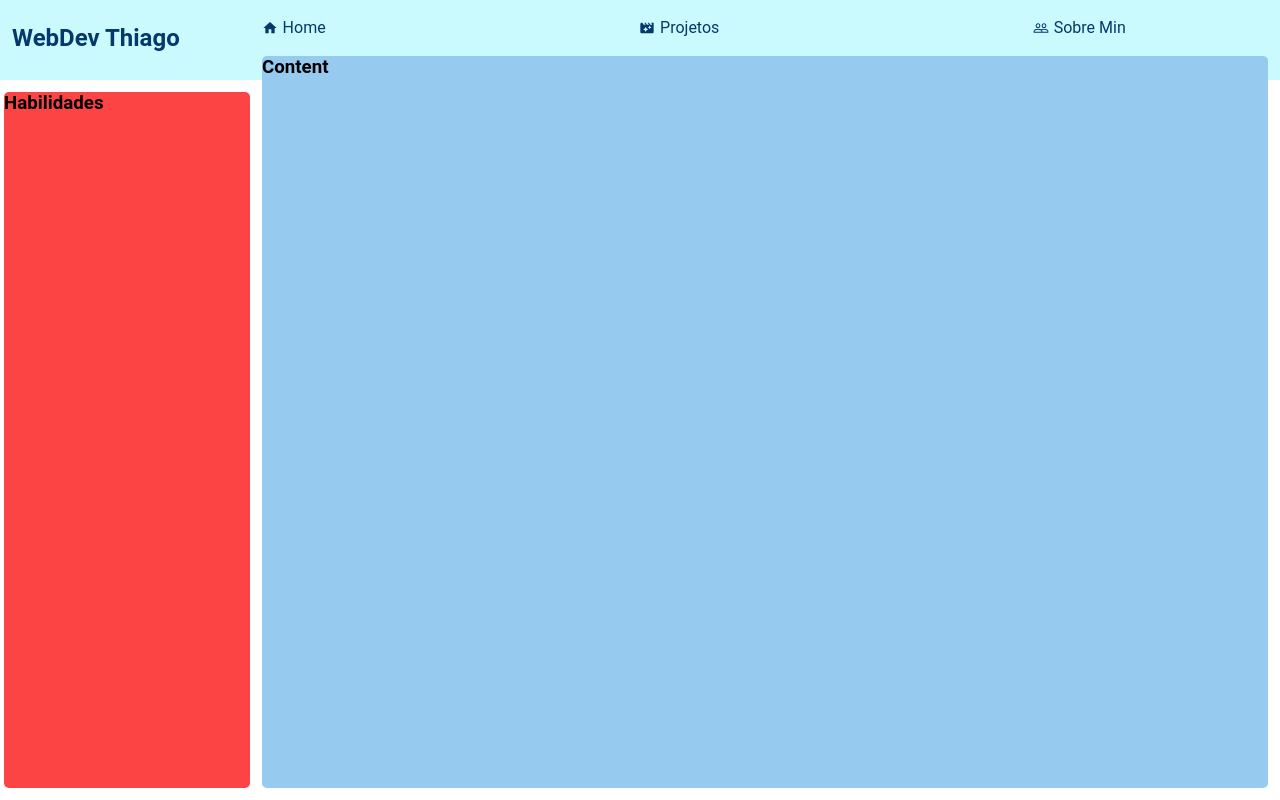
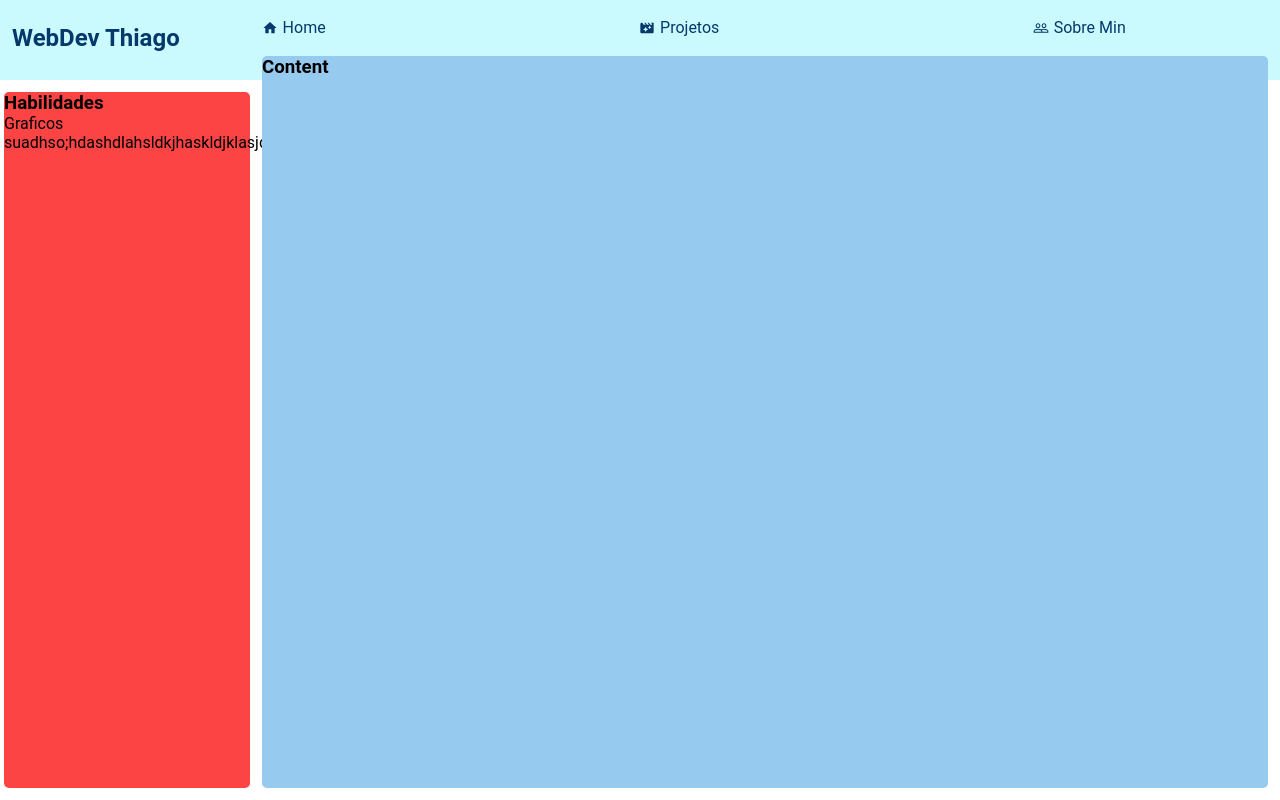
Before and after one commit to RpThiagoluiz/DevThiagoHomePage, a React (Create React App) app: page /project in a window 1280 px wide. Built offline with nearby package versions, Linux system fonts and the light colour scheme.

Commit message:
project init

```diff
--- a/src/components/LayoutProjects/index.jsx
+++ b/src/components/LayoutProjects/index.jsx
@@ -1,5 +1,5 @@
 import React from 'react'
-import MainHeader from '../MainHeader'
+import Skills from '../Skills'
 import TopBar from '../TopBar'
 import Content from '../Content'
 
@@ -8,8 +8,8 @@ import { Grid } from './styles'
 const Layout = ({children}) => {
    return (
       <Grid>
-         <MainHeader />
          <TopBar />
+         <Skills />
          <Content>
             {children}
          </Content>
--- a/src/components/MainHeader/index.jsx
+++ /dev/null
@@ -1,12 +0,0 @@
-import React from 'react'
-import { Container } from './styles'
-
-const MainHeader = () => {
-   return (
-      <Container>
-         <h3>Habilidades</h3>
-      </Container>
-   )
-}
-
-export default MainHeader
--- /dev/null
+++ b/src/components/Skills/index.jsx
@@ -0,0 +1,14 @@
+import React from 'react'
+import { Container } from './styles'
+
+const Skills = () => {
+   return (
+      <Container>
+         <h3>Habilidades</h3>
+         <span>Graficos</span>
+         <p>suadhso;hdashdlahsldkjhaskldjklasjdlksajkdljaskldjaskljdaskljdklsajdklsajkl</p>
+      </Container>
+   )
+}
+
+export default Skills
--- a/src/components/MainHeader/styles.js
+++ b/src/components/Skills/styles.js
@@ -8,4 +8,5 @@ export const Container = styled.div`
    margin-left: .25em;
    border-radius: 5px;
 
+
 `
--- a/src/components/TopBar/index.jsx
+++ b/src/components/TopBar/index.jsx
@@ -15,6 +15,7 @@ const TopBar = () => {
 
          <Ul>
             <h2>WebDev Thiago</h2>
+
             <MenuItemLink href="/">
                <MdHome className="icons" />
                <li>Home</li>
--- a/src/components/TopBar/styles.js
+++ b/src/components/TopBar/styles.js
@@ -41,13 +41,8 @@ export const MenuItemLink = styled.a `
    text-decoration:none;
    color: #05386B;
 
-
-
-
-
    > li {
       cursor:pointer;
-
    }
 
    > .icons {
@@ -55,5 +50,11 @@ export const MenuItemLink = styled.a `
 
    }
 
+   transition: all .5 ease-in-out;
+
+   & :hover {
+
+   }
+
 
 `
```
Also changed, not shown: 1 other file (tests, documents, lock files or other folders).
